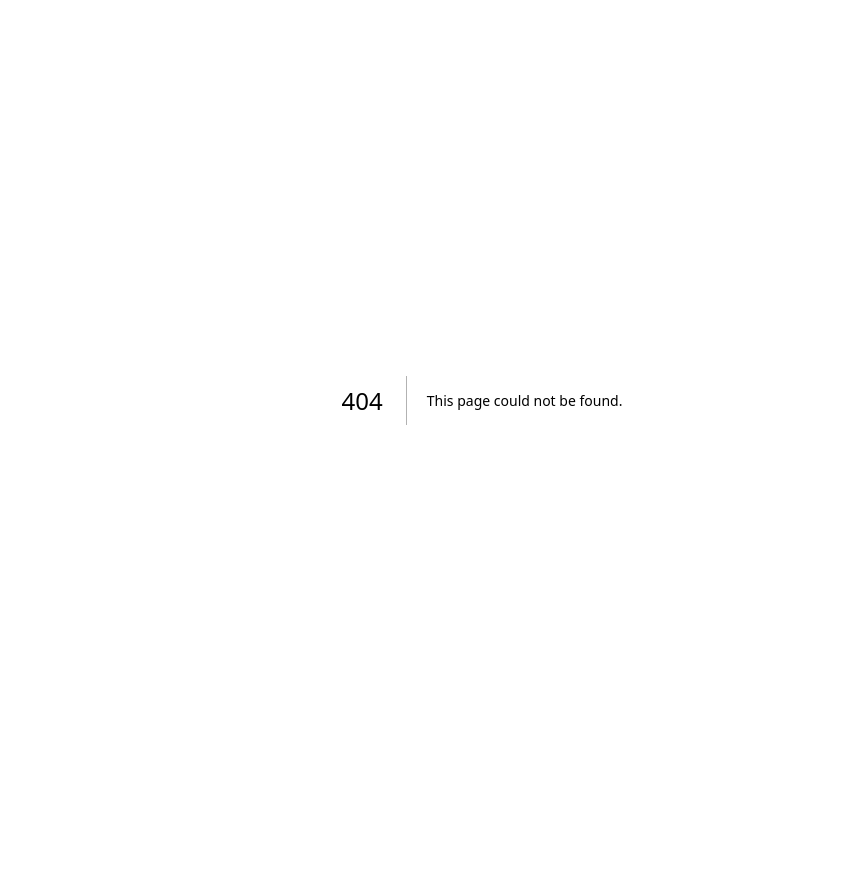
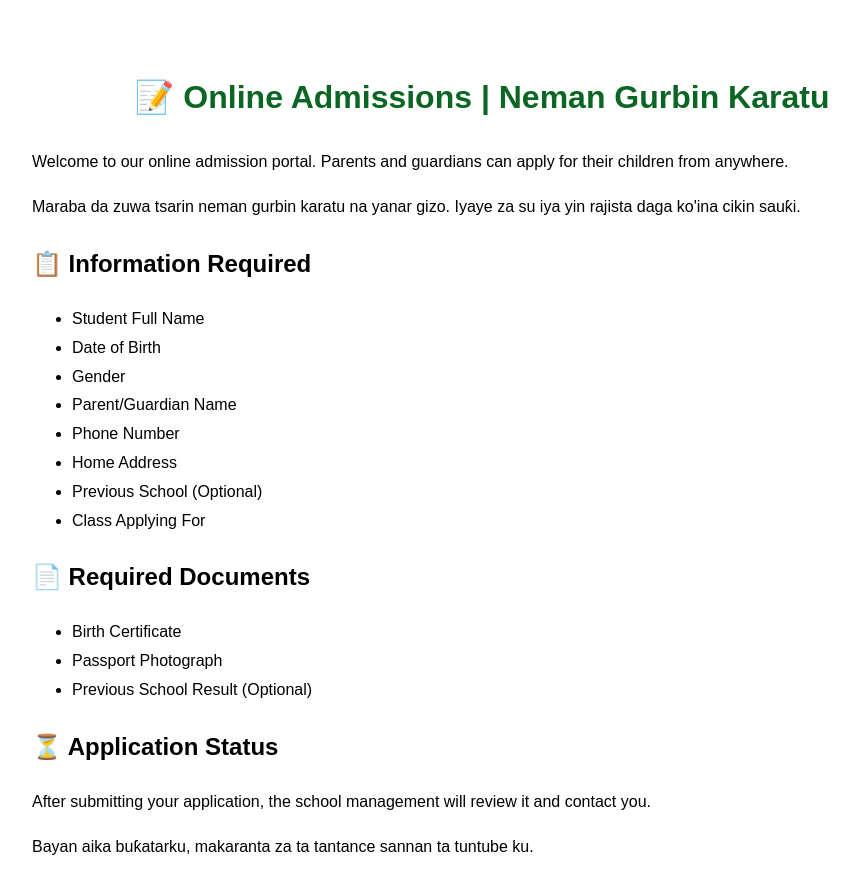
Before and after one commit to kasimuabdulrahim123-source/islamiyya-school-management, a Next.js app: page /admissions in a window 1280 px wide. Before the commit this address had no page. Shown: the top 894 px of the page, without its empty margins (158-1017 px from the left). Before the commit the page ends 800 px from the top, so only its background shows below. Built offline with nearby package versions, Linux system fonts and the light colour scheme.

Commit message:
Create page.tsx

```diff
--- /dev/null
+++ b/app/admissions/page.tsx
@@ -0,0 +1,59 @@
+export default function AdmissionsPage() {
+  return (
+    <main
+      style={{
+        padding: "40px",
+        maxWidth: "900px",
+        margin: "auto",
+        fontFamily: "Arial, sans-serif",
+        lineHeight: "1.8",
+      }}
+    >
+      <h1 style={{ textAlign: "center", color: "#0b6623" }}>
+        📝 Online Admissions | Neman Gurbin Karatu
+      </h1>
+
+      <p>
+        Welcome to our online admission portal. Parents and guardians can
+        apply for their children from anywhere.
+      </p>
+
+      <p>
+        Maraba da zuwa tsarin neman gurbin karatu na yanar gizo. Iyaye za
+        su iya yin rajista daga ko'ina cikin sauƙi.
+      </p>
+
+      <h2>📋 Information Required</h2>
+
+      <ul>
+        <li>Student Full Name</li>
+        <li>Date of Birth</li>
+        <li>Gender</li>
+        <li>Parent/Guardian Name</li>
+        <li>Phone Number</li>
+        <li>Home Address</li>
+        <li>Previous School (Optional)</li>
+        <li>Class Applying For</li>
+      </ul>
+
+      <h2>📄 Required Documents</h2>
+
+      <ul>
+        <li>Birth Certificate</li>
+        <li>Passport Photograph</li>
+        <li>Previous School Result (Optional)</li>
+      </ul>
+
+      <h2>⏳ Application Status</h2>
+
+      <p>
+        After submitting your application, the school management will
+        review it and contact you.
+      </p>
+
+      <p>
+        Bayan aika buƙatarku, makaranta za ta tantance sannan ta tuntube ku.
+      </p>
+    </main>
+  );
+}
```
